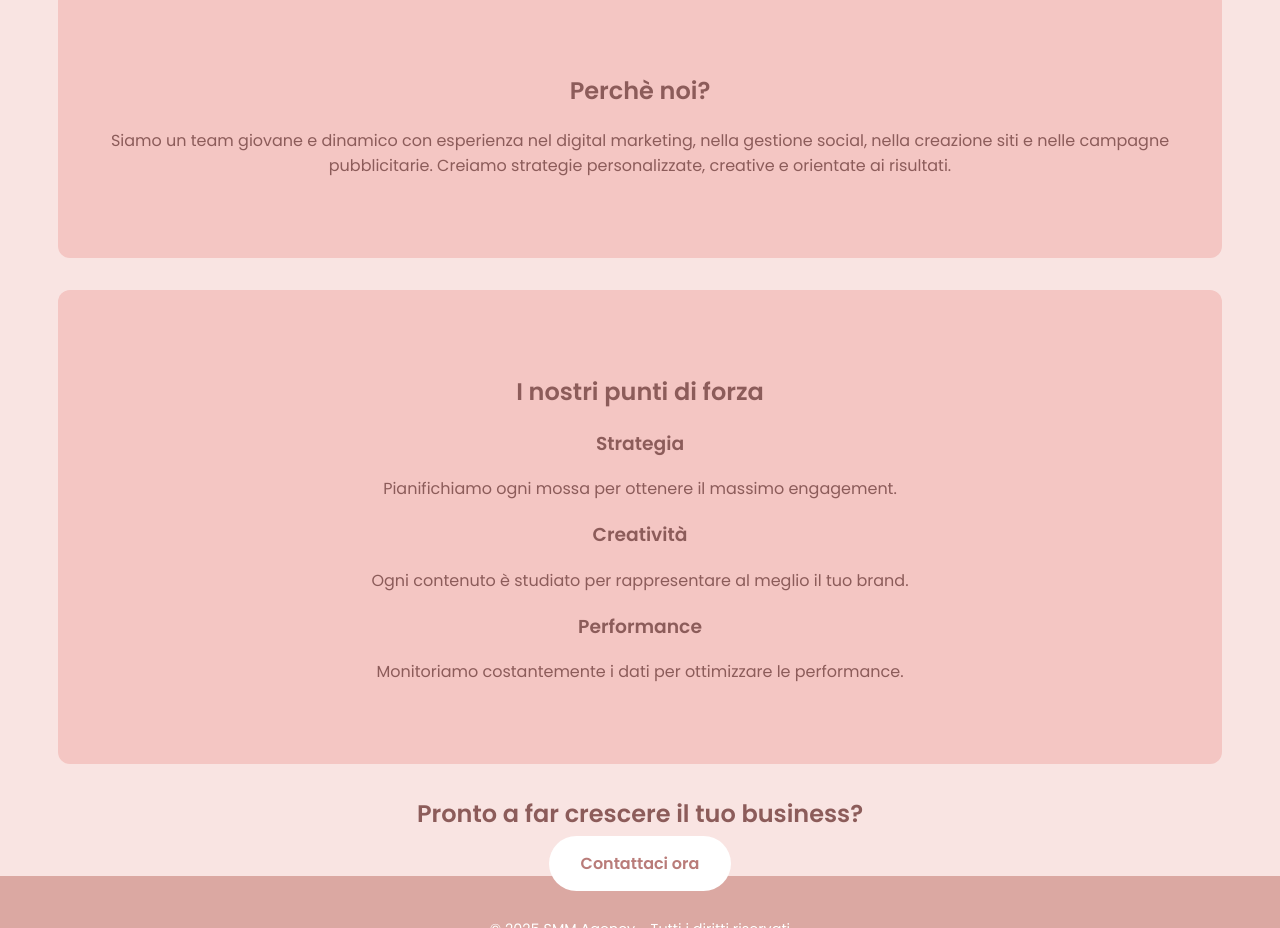
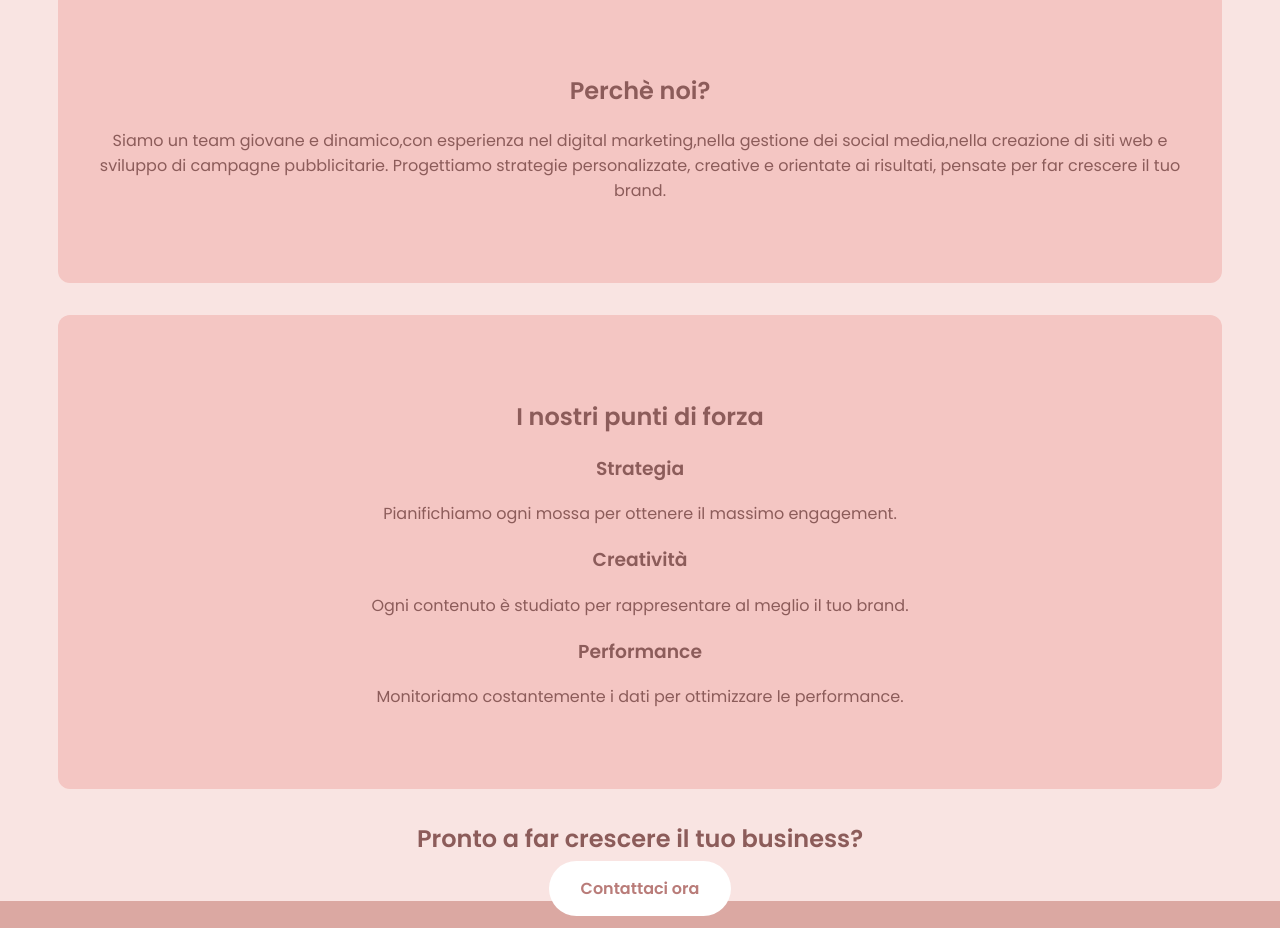
Before and after one commit to itscarve/eca, a plain HTML site: page index.html in a window 1280 px wide. Shown: the part 822-1750 px from the top of the page. Drawn offline with Linux system fonts and the light colour scheme.

Commit message:
Update index.html

```diff
--- a/index.html
+++ b/index.html
@@ -30,7 +30,7 @@
 
   <section class="content">
     <h2>Perchè noi?</h2>
-    <p>Siamo un team giovane e dinamico con esperienza nel digital marketing, nella gestione social, nella creazione siti e nelle campagne pubblicitarie. Creiamo strategie personalizzate, creative e orientate ai risultati.</p>
+    <p>Siamo un team giovane e dinamico,con esperienza nel digital marketing,nella gestione dei social media,nella creazione di siti web e sviluppo di campagne pubblicitarie. Progettiamo strategie personalizzate, creative e orientate ai risultati, pensate per far crescere il tuo brand.</p>
   </section>
 
   <section class="content">
```
